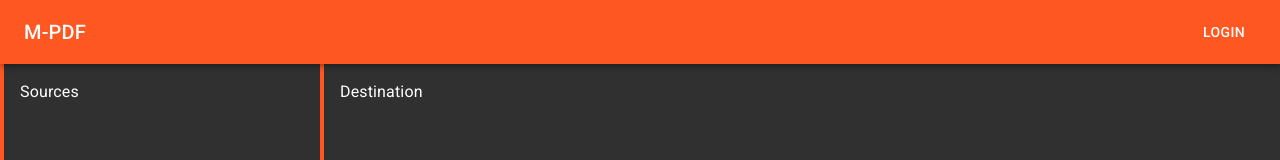
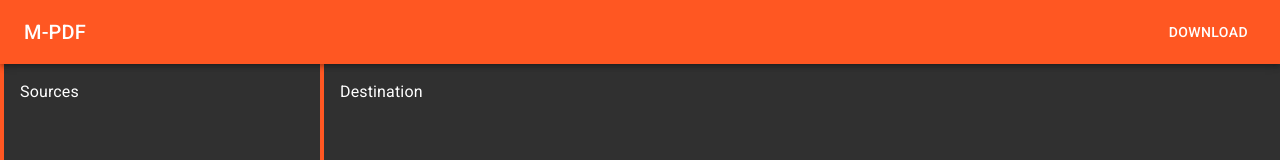
Before and after one commit to antsago/M-PDF, a React app: page / in a window 1280 px wide. Shown: the top 160 px of the page. Built offline with nearby package versions, Linux system fonts and the light colour scheme.

Commit message:
feat: create pdf

```diff
--- a/src/App.tsx
+++ b/src/App.tsx
@@ -1,7 +1,10 @@
-import React from "react"
+import React, { useCallback, useState } from "react"
 import { CssBaseline, ThemeProvider, createTheme, makeStyles } from "@material-ui/core"
+import { PDFDocument } from 'pdf-lib'
 import MainPage from './MainPage'
 import TopBar from './TopBar'
+import { Destination } from "./Types"
+import useSourceManager from './useSourceManager'
 
 const theme = createTheme({
   palette: {
@@ -26,12 +29,31 @@ const useStyles = makeStyles(() => ({
 const App = () => {
   const classes = useStyles()
 
+  const { sources, addSource, getSource } = useSourceManager()
+  const [destination, setDestination] = useState<Destination>([])
+  const onDownload = useCallback(async () => {
+    const destinationPdf = await PDFDocument.create()
+    await Promise.all(destination.map(async (pageConfig, pageIndex) => {
+      const sourcePdf = await PDFDocument.load(getSource(pageConfig.sourceId).content)
+      const [copiedPage] = await destinationPdf.copyPages(sourcePdf, [pageConfig.sourcePage])
+      destinationPdf.insertPage(pageIndex, copiedPage)
+    }))
+    const win = window.open(await destinationPdf.saveAsBase64({ dataUri: true }))
+    win.focus()
+  }, [])
+
   return (
     <ThemeProvider theme={theme}>
       <CssBaseline />
       <div className={classes.root}>
-        <TopBar />
-        <MainPage />
+        <TopBar onDownload={onDownload}/>
+        <MainPage
+          destination={destination}
+          setDestination={setDestination}
+          sources={sources}
+          addSource={addSource}
+          getSource={getSource}
+        />
       </div>
     </ThemeProvider>
   )
--- a/src/MainPage.tsx
+++ b/src/MainPage.tsx
@@ -1,10 +1,9 @@
-import React, { useState, useCallback } from "react"
-import { Document, Page } from 'react-pdf/dist/esm/entry.webpack'
+import React, { useCallback, Dispatch, SetStateAction } from "react"
+import { Document } from 'react-pdf/dist/esm/entry.webpack'
 import { makeStyles, Typography } from "@material-ui/core"
-import { OnInsert } from './Types'
+import { OnInsert, Destination } from './Types'
 import SourcePDF from './SourcePDF'
 import DragAndDrop from './DragAndDrop'
-import useSourceManager from './useSourceManager'
 import PDFPage from "./PDFPage"
 import Masonry from "./Masonry"
 
@@ -20,13 +19,10 @@ const useStyles = makeStyles((theme) => ({
   }
 }))
 
-type DestinationPage = { sourceId: string, sourcePage: number }
+type Props = { destination: Destination, setDestination: Dispatch<SetStateAction<Destination>>, sources, addSource, getSource }
 
-const MainPage = () => {
+const MainPage = ({ destination, setDestination, sources, addSource, getSource }: Props) => {
   const classes = useStyles()
-
-  const { sources, addSource, getSource } = useSourceManager()
-  const [destination, setDestination] = useState<DestinationPage[]>([])
 
   const insertPage = useCallback<OnInsert>(async (page, sourceFile, e) => {
     e.stopPropagation()
--- a/src/TopBar.tsx
+++ b/src/TopBar.tsx
@@ -8,7 +8,7 @@ const useStyles = makeStyles((theme) => ({
   },
 }))
 
-const TopBar = () => {
+const TopBar = ({ onDownload }: { onDownload: () => void }) => {
   const classes = useStyles()
 
   return (
@@ -17,7 +17,7 @@ const TopBar = () => {
         <Typography variant="h6" className={classes.title}>
           M-PDF
         </Typography>
-        <Button color="inherit">Login</Button>
+        <Button onClick={onDownload}>Download</Button>
       </Toolbar>
     </AppBar>
   )
--- a/src/Types.tsx
+++ b/src/Types.tsx
@@ -5,5 +5,6 @@ export type PDFFile = {
   content: string|ArrayBuffer,
   name: string,
 }
+export type Destination = { sourceId: string, sourcePage: number }[]
 
 export type OnInsert = (page: number, source: PDFFile, event: MouseEvent) => Promise<void>
```
